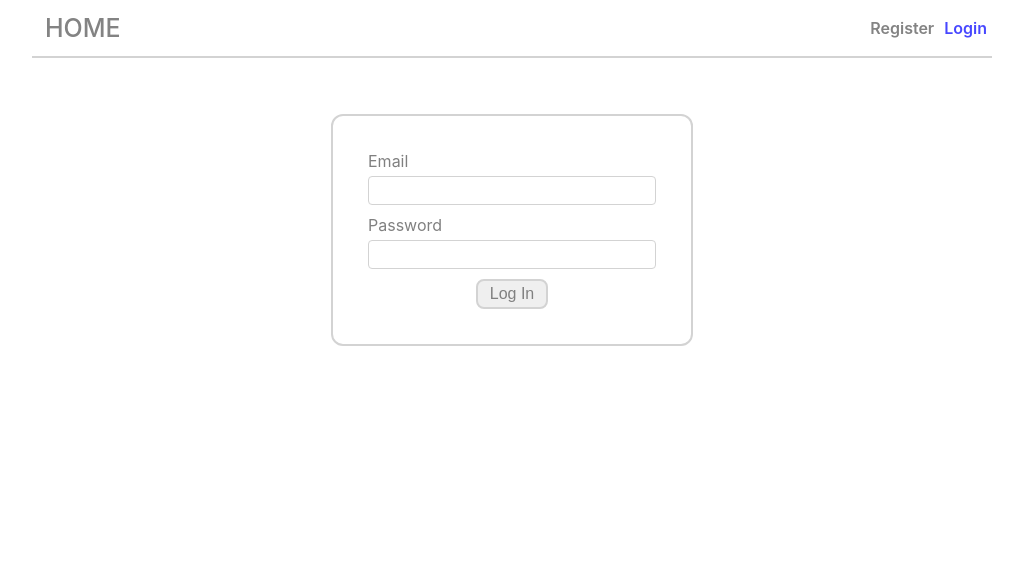
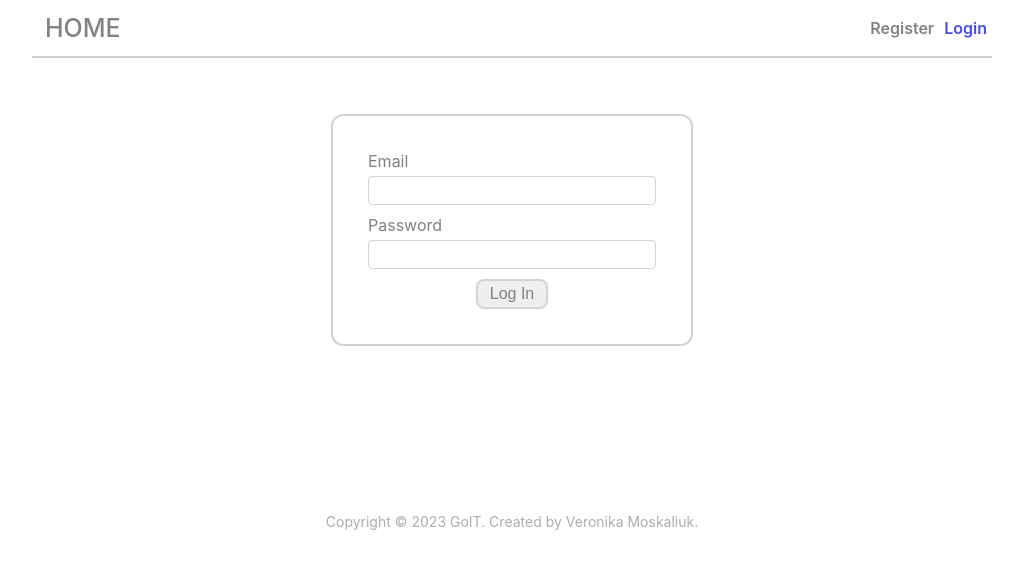
Before and after one commit to Se1ena/goit-react-hw-08-phonebook, a React (Create React App) app: page /goit-react-hw-08-phonebook/login in a window 1280 px wide. Shown: the top 568 px of the page, without its empty margins (128-1151 px from the left). Built offline with nearby package versions, Linux system fonts and the light colour scheme.

Commit message:
added a signature

```diff
--- a/src/components/App.jsx
+++ b/src/components/App.jsx
@@ -1,7 +1,7 @@
 import { useEffect, lazy } from 'react';
 import { useDispatch } from 'react-redux';
 import { Route, Routes } from 'react-router-dom';
-import { Layout } from '../components/Layout';
+import { Layout } from './Layout/Layout';
 import { PrivateRoute } from '../components/PrivateRoute';
 import { RestrictedRoute } from './RestrictedRoude';
 import { refreshUser } from 'redux/auth/operations';
--- a/src/components/Layout.jsx
+++ b/src/components/Layout/Layout.jsx
@@ -1,7 +1,8 @@
 import { Outlet } from 'react-router-dom';
 import { Toaster } from 'react-hot-toast';
-import { AppBar } from './AppBar/AppBar';
+import { AppBar } from '../AppBar/AppBar';
 import { Suspense } from 'react';
+import {Box} from './Layout.styled';
 
 export const Layout = () => {
   return (
@@ -11,6 +12,10 @@ export const Layout = () => {
         <Outlet />
       </Suspense>
       <Toaster position="top-right" reverseOrder={false} />
+      <Box>
+        Copyright &copy; {new Date().getFullYear()} GoIT. Created by
+        Veronika&nbsp;Moskaliuk.
+      </Box>
     </div>
   );
 };
--- /dev/null
+++ b/src/components/Layout/Layout.styled.js
@@ -0,0 +1,14 @@
+import styled from 'styled-components';
+
+export const Box = styled.footer`
+  display: flex;
+  align-items: center;
+  justify-content: center;
+  text-align: center;
+
+  font-size: 14px;
+  color: #adadad;
+
+  margin-top: 90px;
+  padding: 16px;
+`;
--- a/src/components/LoginForm/LoginForm.styled.js
+++ b/src/components/LoginForm/LoginForm.styled.js
@@ -3,6 +3,8 @@ import styled from 'styled-components';
 export const Form = styled.form`
   width: 300px;
   padding: 35px;
+  margin-bottom: 61px;
+
   display: flex;
   flex-direction: column;
   width: 30%;
```
